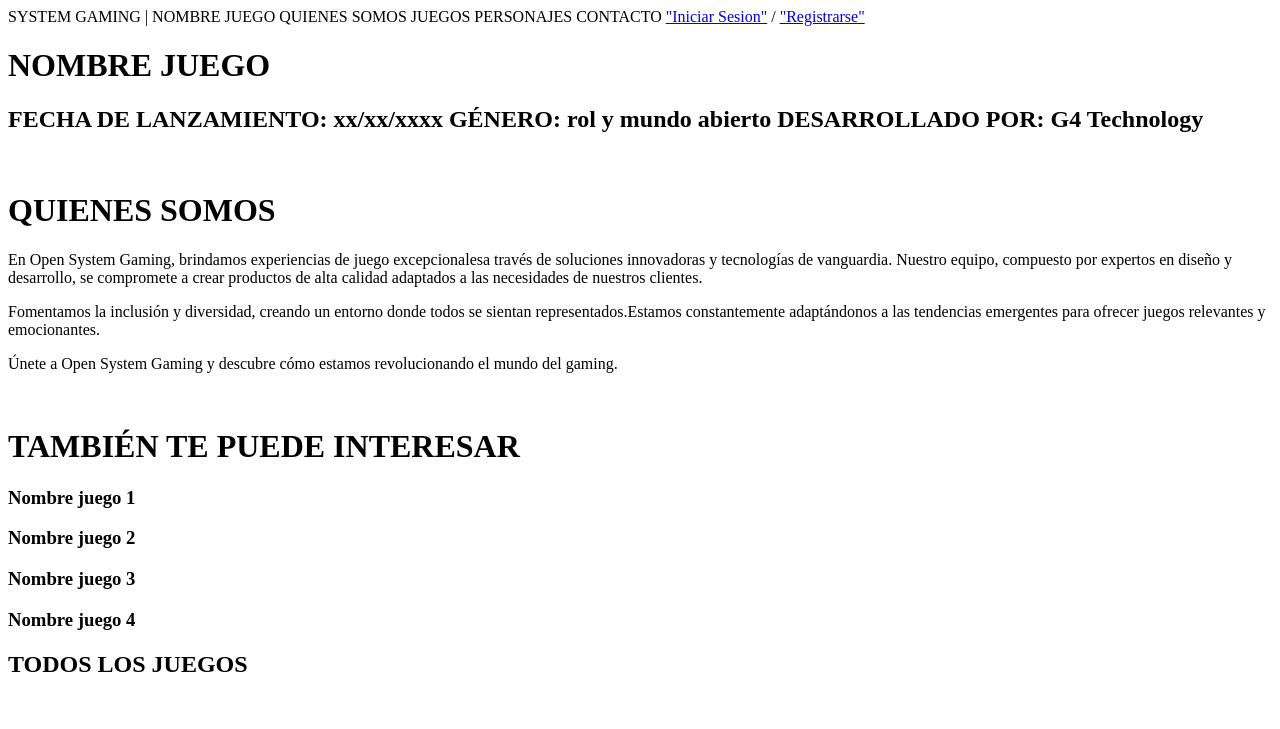
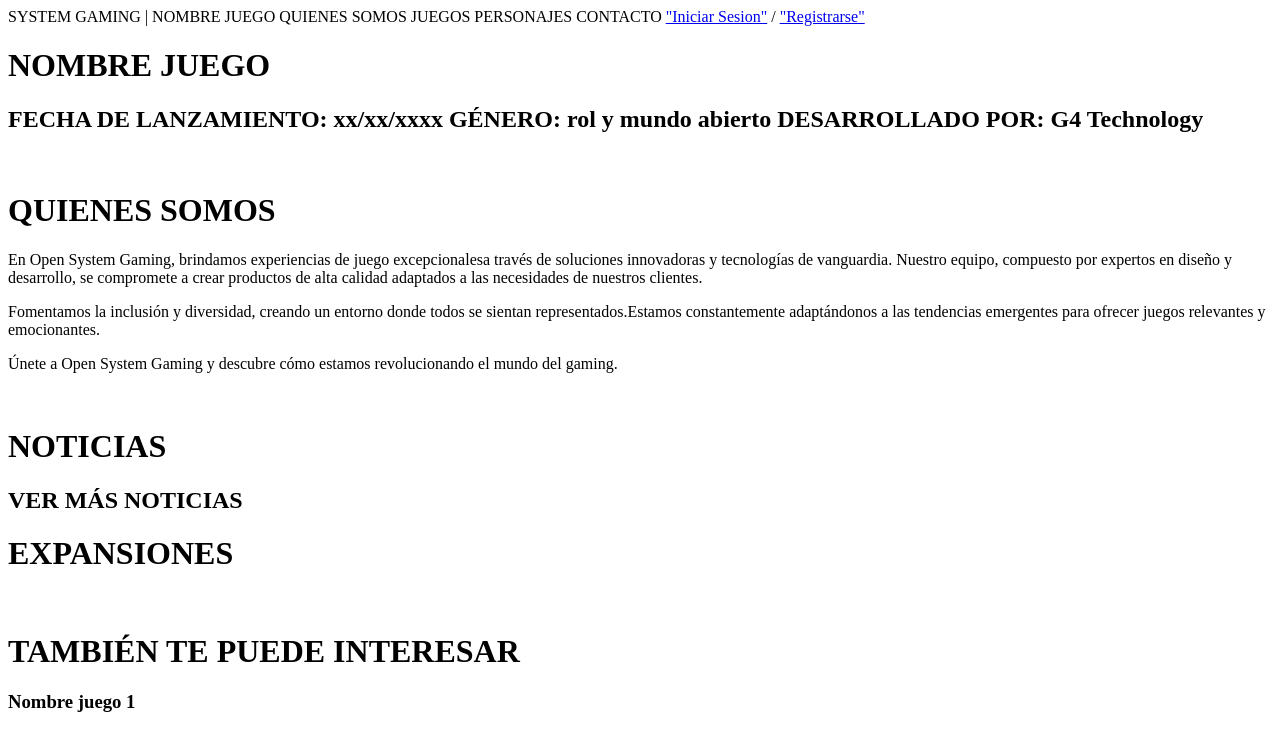
Before and after one commit to rigoxs/PintegradorMarcasREYC, a plain HTML site: page index.html in a window 1280 px wide. Shown: the top 729 px of the page. Drawn offline with Linux system fonts and the light colour scheme.

Commit message:
Update index.html

```diff
--- a/index.html
+++ b/index.html
@@ -27,6 +27,17 @@
     <p>Únete a Open System Gaming y descubre cómo estamos revolucionando el mundo del gaming.</p>
 
     <br>
+    <!--NOTICIAS-->
+    <h1>NOTICIAS</h1>
+
+
+    <h2>VER MÁS NOTICIAS</h2>
+
+    <!--EXPANSIONESS-->
+    <h1>EXPANSIONES</h1>
+    <br>
+
+
     <!--OTROS JUEGOS-->
     <h1>TAMBIÉN TE PUEDE INTERESAR</h1>
     <h3>Nombre juego 1</h3>
```
